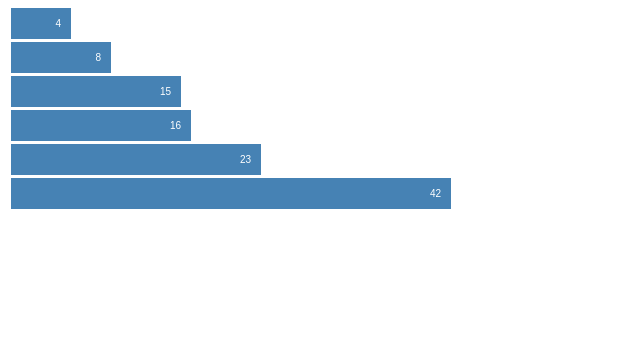
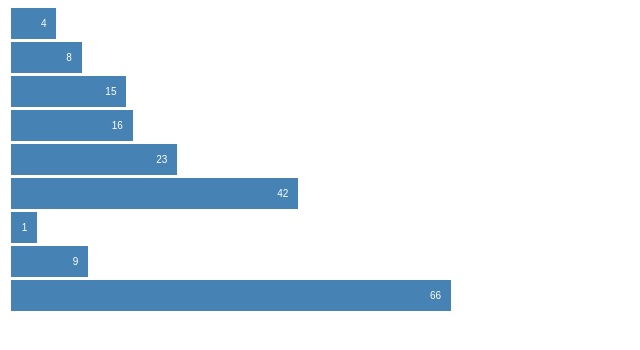
Before and after one commit to Floresj4/D3js, a plain HTML site: page index.html in a window 1280 px wide. Shown: the whole page, without its empty margins (0-640 px from the left). Drawn offline with nearby package versions, Linux system fonts and the light colour scheme.

Commit message:
organizing...

```diff
--- a/index.html
+++ b/index.html
@@ -16,20 +16,6 @@
 		}
 	</style>
 	<script type='text/javascript'>
-		function my_code(){
-		var x = d3.scale.linear()
-			.domain([0, d3.max(data)])
-			.range([0, 420]);
-
-		d3.select(".chart")
-		  .selectAll("div")
-			.data(data)
-		  .enter().append("div")
-			.style("width", function(d) { return x(d) + "px"; })
-			.text(function(d) { return d; });
-
-		}
-
 		window.onload=function() {
 			my_code();
 		};
--- a/scripts/demo.js
+++ b/scripts/demo.js
@@ -1,5 +1,6 @@
-var data = [4, 8, 15, 16, 23, 42];
+var data = [4, 8, 15, 16, 23, 42, 1, 9, 66];
 
+function my_code(){
 	var x = d3.scale.linear()
 		.domain([0, d3.max(data)])
 		.range([0, 420]);
@@ -10,3 +11,4 @@ d3.select(".chart")
 		.enter().append("div")
 		.style("width", function(d) { return x(d) + "px"; })
 		.text(function(d) { return d; });
+}
```
Lines whose indentation alone changed are shown as unchanged.
